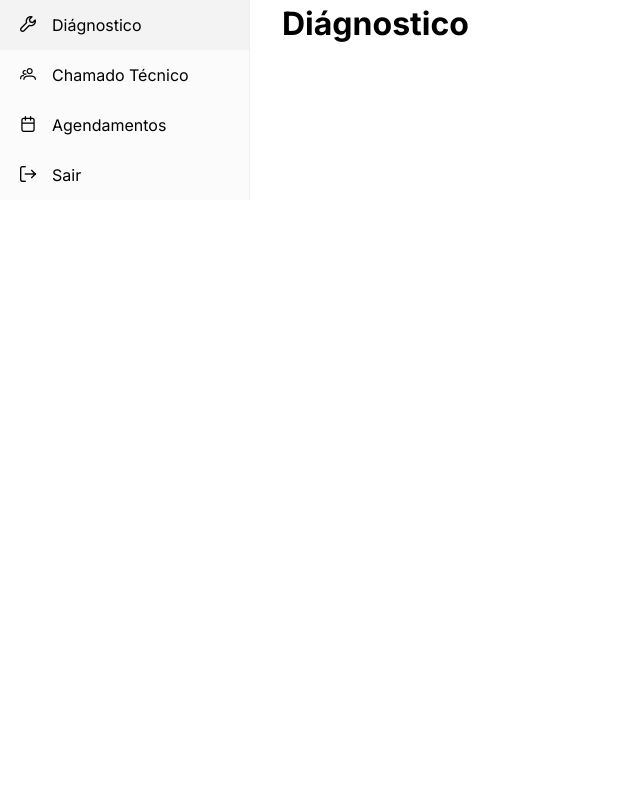
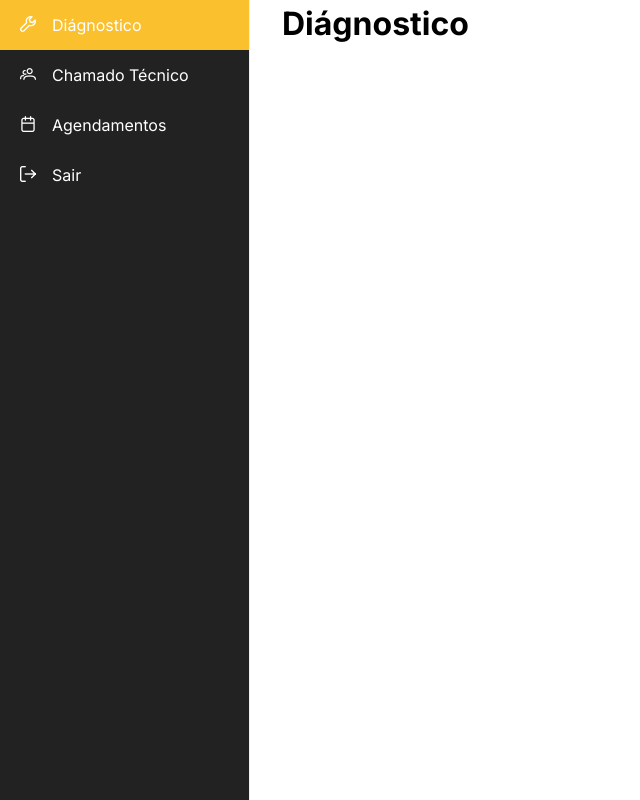
Before and after one commit to ruanvalente/nextjs-boilerplate-example, a Next.js app: page /service-test in a window 1280 px wide. Shown: the whole page, without its empty margins (0-640 px from the left). Built offline with nearby package versions, Linux system fonts and the light colour scheme.

Commit message:
fix: fix sidebar

```diff
--- a/src/modules/troubleticket/components/troubleticket-table.tsx
+++ b/src/modules/troubleticket/components/troubleticket-table.tsx
@@ -9,7 +9,6 @@ async function fetchPostData() {
     const baseURL = process.env.BASE_URL_POST as string
     const httpClient = new HttpClient()
     const response = await httpClient.get<PostType[]>(baseURL)
-
     const { data, status } = response
 
     if (status !== 200) {
--- a/src/shared/components/sidebar.tsx
+++ b/src/shared/components/sidebar.tsx
@@ -2,7 +2,8 @@
 
 import React, { useState } from 'react'
 import Link from 'next/link'
-import { Sidebar, Menu, MenuItem } from 'react-pro-sidebar'
+import { Menu, MenuItem } from 'react-pro-sidebar'
+import { SidebarStyledWrapper } from '../styles/sidebar/sidebar-styled'
 
 export default function SidebarComponent() {
   const [collapsed, setCollapsed] = useState(true)
@@ -20,7 +21,7 @@ export default function SidebarComponent() {
   }
 
   return (
-    <Sidebar
+    <SidebarStyledWrapper
       collapsedWidth="5vw"
       collapsed={collapsed}
       onMouseEnter={handleMouseEnter}
@@ -53,6 +54,6 @@ export default function SidebarComponent() {
           {!collapsed && <span style={{ marginLeft: '1rem' }}>Sair</span>}
         </MenuItem>
       </Menu>
-    </Sidebar>
+    </SidebarStyledWrapper>
   )
 }
--- /dev/null
+++ b/src/shared/styles/sidebar/sidebar-styled.ts
@@ -0,0 +1,17 @@
+import { Sidebar } from 'react-pro-sidebar'
+import styled from 'styled-components'
+
+export const SidebarStyledWrapper = styled(Sidebar)`
+  .ps-sidebar-container {
+    background: #222;
+    color: white;
+    .ps-menu-root {
+      height: 100vh;
+    }
+    .ps-menuitem-root .ps-menu-button {
+      &:hover {
+        background: #fbc02d;
+      }
+    }
+  }
+`
--- a/src/styles/global/global-styles.ts
+++ b/src/styles/global/global-styles.ts
@@ -29,8 +29,15 @@ p, h1, h2, h3, h4, h5, h6 {
   overflow-wrap: break-word;
 }
 
-#root, #__next {
+html,
+body,
+#root, #__next  {
+  margin: 0;
+  padding: 0;
+
   isolation: isolate;
+  height: 100%;
+  width: 100%;
 }
 `
 
```
Also changed, not shown: src/app/error.tsx (+6 -1 lines).
